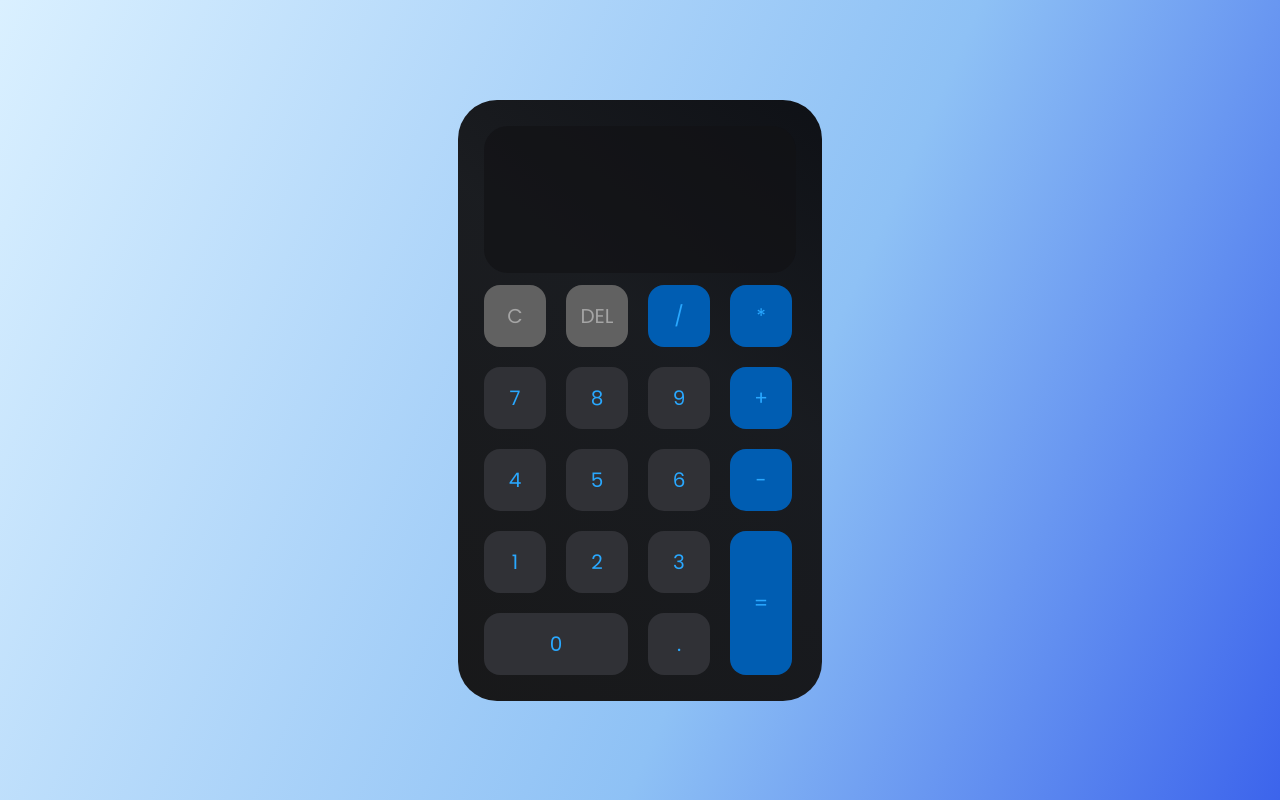
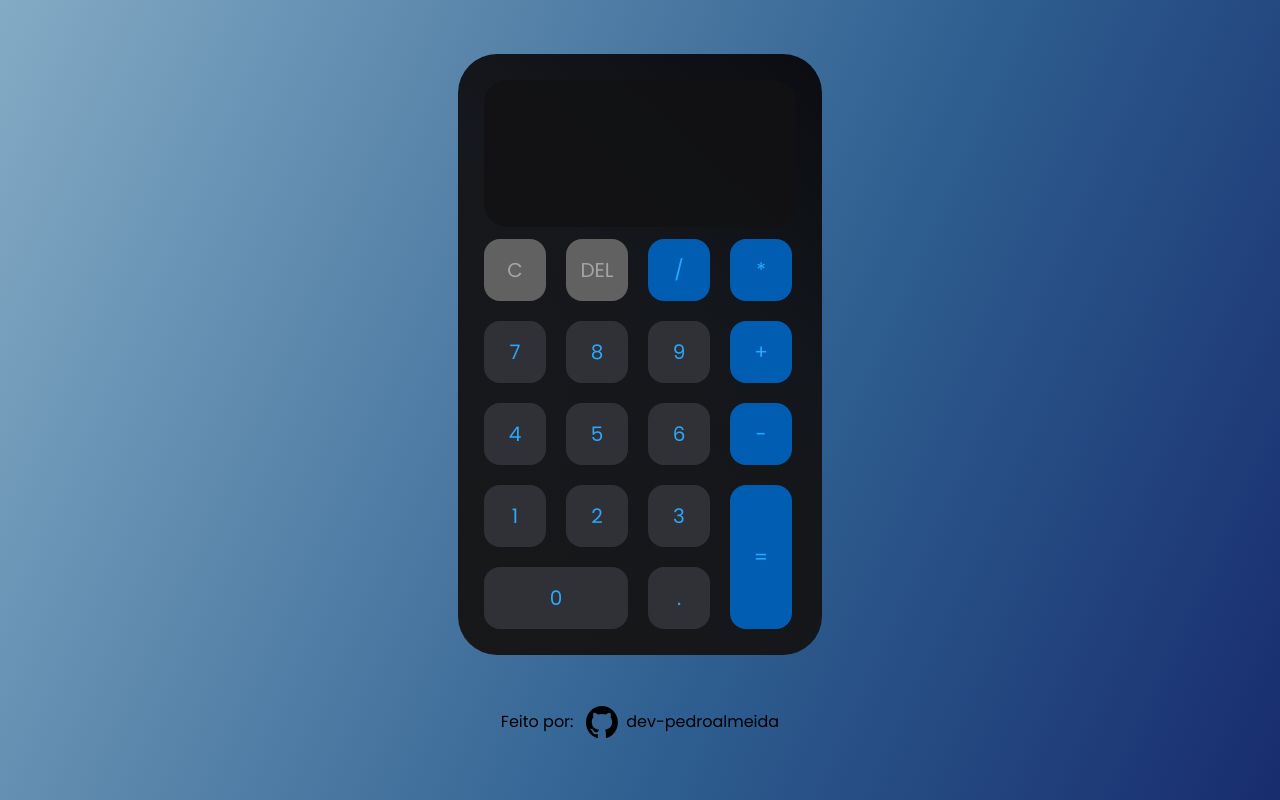
Before and after one commit to dev-pedroalmeida/calculadora-js, a plain HTML site: page index.html in a window 1280 px wide. Drawn offline with Linux system fonts and the light colour scheme.

Commit message:
Adicionando link do github e atualizando readme

```diff
--- a/index.html
+++ b/index.html
@@ -55,6 +55,17 @@
         </div>
     </div>
 
+    <footer>
+        <p> Feito por: </p>
+        <a class="github-link" href="https://github.com/dev-pedroalmeida" target="_blank">
+            <img src="assets/github-mark.svg" alt="github-mark">
+            <p>
+                dev-pedroalmeida
+            </p>
+        </a>
+    </footer>
+
+
     <script src="./js/script.js"></script>
 </body>
 </html>
--- a/style/style.css
+++ b/style/style.css
@@ -12,12 +12,14 @@ body, html {
 }
 
 body {
-    background: linear-gradient(114deg, rgba(218,240,255,1) 0%, rgba(142,193,245,1) 60%, rgba(60,100,236,1) 100%) no-repeat;
+    background: linear-gradient(114deg, rgb(132, 171, 197) 0%, rgb(47, 96, 145) 60%, rgb(24, 44, 110) 100%) no-repeat;
 
     display: flex;
     align-items: center;
     justify-content: center;
     overflow-x: hidden;
+    flex-direction: column;
+    gap: 42px;
 }
 
 .calculadora {
@@ -31,7 +33,7 @@ body {
 
 .tela {
     height: 107px;
-    background-color: rgba(18, 18, 20, 0.651);
+    background-color: rgba(18, 18, 20, 0.918);
     border-radius: 24px;
     padding: 20px 14px;
     margin-bottom: 12px;
@@ -104,3 +106,23 @@ body {
     flex-direction: column;
     gap: 20px;
 }
+
+footer {
+    height: 50px;
+    display: flex;
+    align-items: center;
+    gap: 12px;
+    color: #000000;
+}
+
+footer img {
+    height: 32px;
+}
+
+.github-link {
+    display: flex;
+    align-items: center;
+    gap: 8px;
+    text-decoration: none;
+    color: #000000;
+}
```
Also changed, not shown: assets/github-mark.svg (added), 1 other file.
